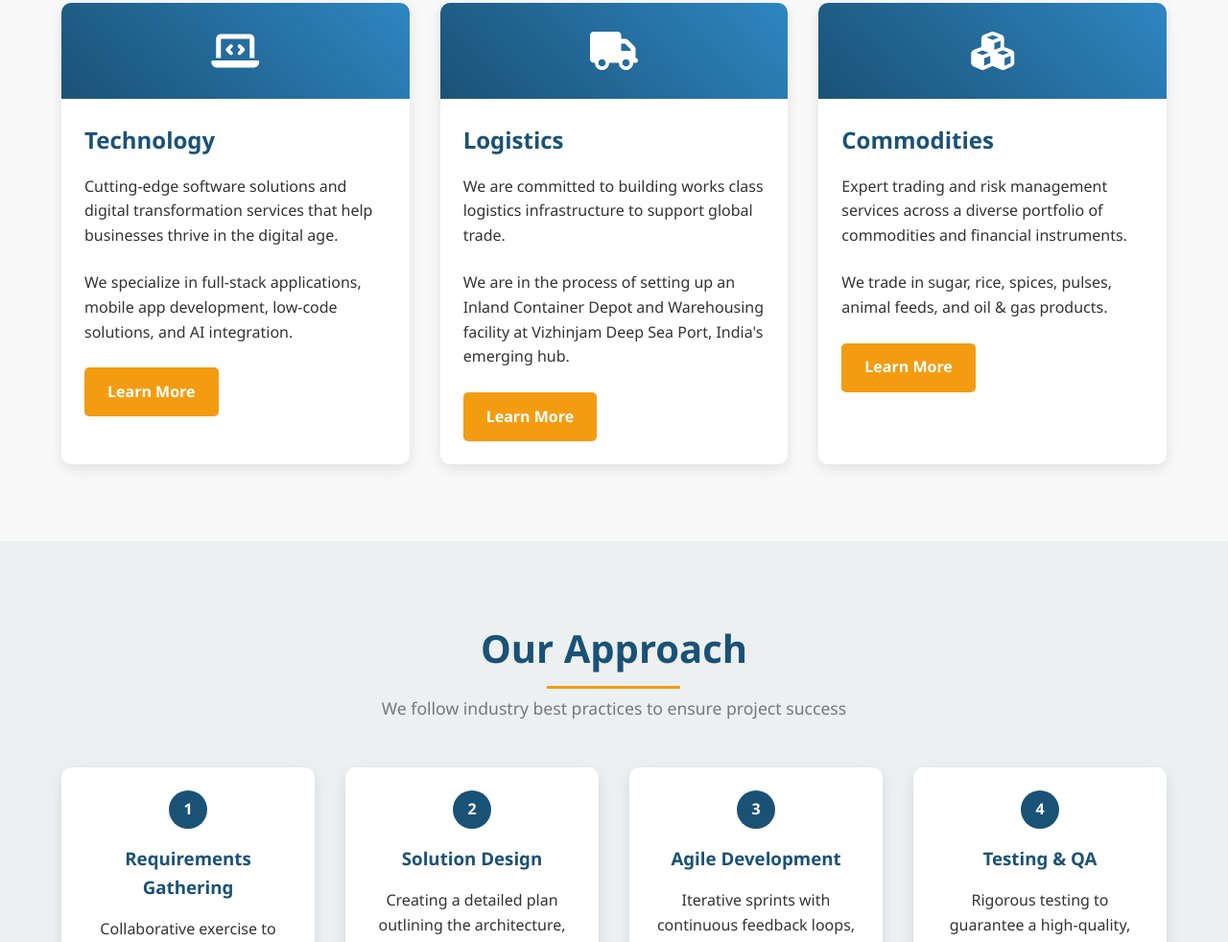
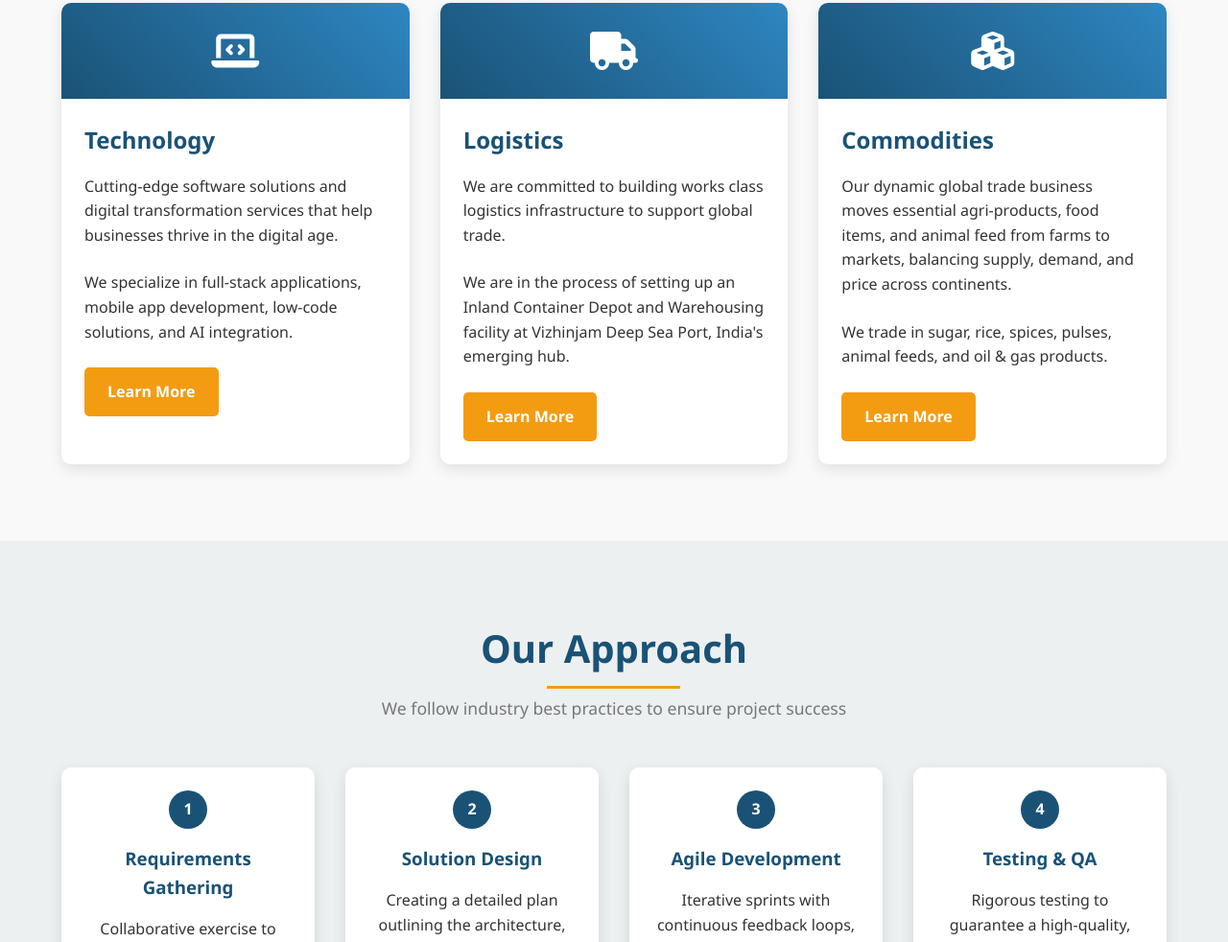
Before and after one commit to SivarajAmbat/trinity, a plain HTML site: page index.html in a window 1280 px wide. Shown: the part 1119-2101 px from the top of the page at 96% size. Drawn offline with Linux system fonts and the light colour scheme.

Commit message:
Update index.html

```diff
--- a/index.html
+++ b/index.html
@@ -536,7 +536,7 @@
                     </div>
                     <div class="service-content">
                         <h3>Commodities</h3>
-                        <p>Expert trading and risk management services across a diverse portfolio of commodities and financial instruments.</p>
+                        <p>Our dynamic global trade business moves essential agri-products, food items, and animal feed from farms to markets, balancing supply, demand, and price across continents.</p>
                         <p>We trade in sugar, rice, spices, pulses, animal feeds, and oil & gas products.</p>
                         <a href="commodities.html" class="btn">Learn More</a>
                     </div>
```
